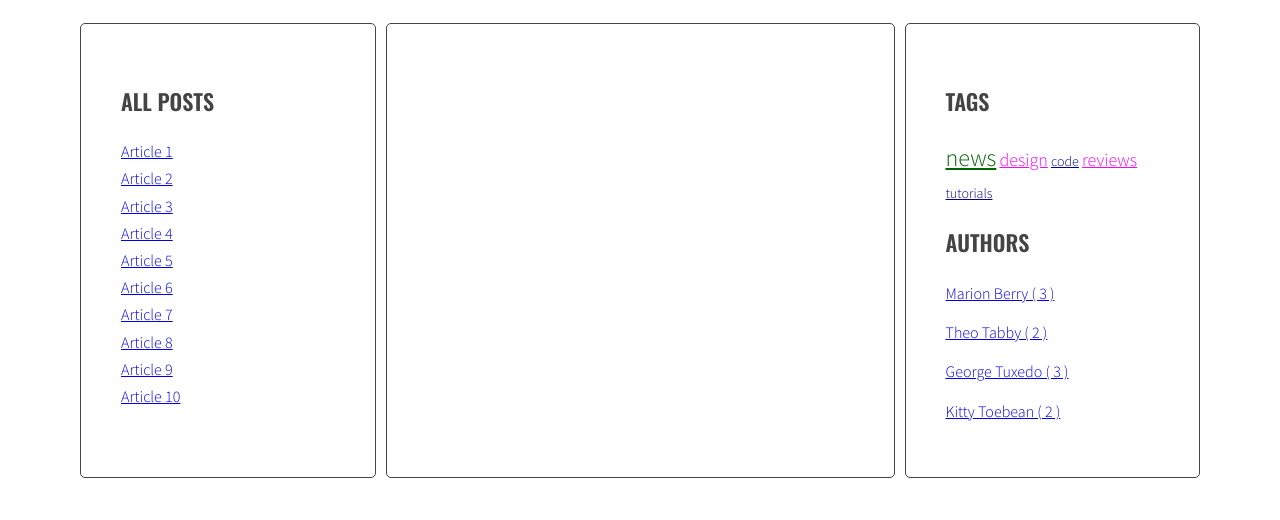
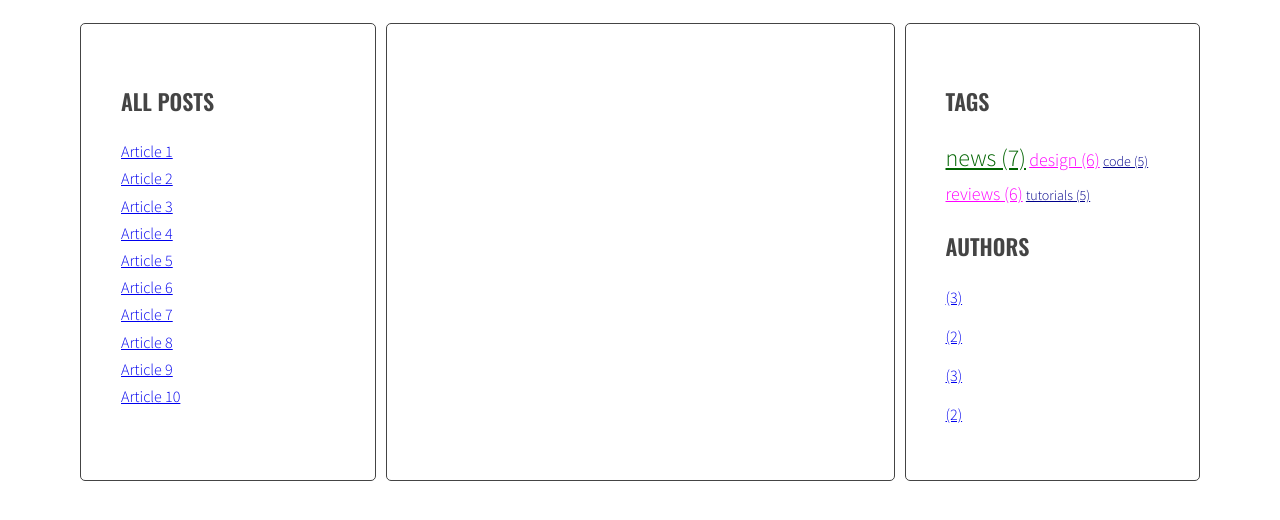
Before and after one commit to DianaRasinskaKowalczyk/javascript-blog, a website: page index.html in a window 1280 px wide. Shown: the part 220-740 px from the top of the page. Drawn offline with nearby package versions, Linux system fonts and the light colour scheme.

Commit message:
Add handlebars

```diff
--- a/index.html
+++ b/index.html
@@ -187,6 +187,26 @@
           </main>
         </div>
       </div>
+  <script id="template-article-link" type="text/x-handlebars-template">
+    <li><a href="#{{ id }}"><span>{{ title }}</span></a></li>
+  </script>
+  <script id="template-tag-link" type="text/x-handlebars-template">
+    <li><a href="#{{ id }}"><span>{{ title }}</span></a></li>
+  </script>
+  <script id="template-author-link" type="text/x-handlebars-template">
+    <li><a href="#{{ id }}"><span>{{ title }}</span></a></li>
+  </script>
+  <script id="template-tag-cloud-link" type="text/x-handlebars-template">
+    {{#each tags}}
+    <li><a href="#tag-{{ tag }}" class="{{ className }}"><span>{{ tag }} ({{ count }})</span></a></li>
+    {{/each}}
+  </script>
+  <script id="template-author-cloud-link" type="text/x-handlebars-template">
+    {{#each authors}}
+    <li><a href="#author-{{ articleAuthor }}"><span>{{ articleAuthor }} ({{ count }})</span></a></li>
+    {{/each}}
+  </script>
+  <script src="https://cdnjs.cloudflare.com/ajax/libs/handlebars.js/4.1.0/handlebars.min.js"></script>
 	<script src="js/script.js"></script>
 </body>
 </html>
--- a/js/script.js
+++ b/js/script.js
@@ -1,4 +1,12 @@
 'use strict';
+
+const templates = {
+  articleLink: Handlebars.compile(document.querySelector('#template-article-link').innerHTML),
+  tagLink: Handlebars.compile(document.querySelector('#template-tag-link').innerHTML),
+  authorLink: Handlebars.compile(document.querySelector('#template-author-link').innerHTML),
+  tagCloudLink: Handlebars.compile(document.querySelector('#template-tag-cloud-link').innerHTML),
+  authorCloudLink: Handlebars.compile(document.querySelector('#template-author-cloud-link').innerHTML)
+}
 
 const optArticleSelector = '.post',
   optTitleSelector = '.post-title',
@@ -83,7 +91,10 @@ function titleClickHandler(event){
 
     /* [DONE] create HTML of the link */
 
-    const linkHTML = '<li><a href="#' + articleId + '"><span>' + articleTitle + '</span></a></li>';
+    // const linkHTML = '<li><a href="#' + articleId + '"><span>' + articleTitle + '</span></a></li>';
+
+    const linkHTMLData = {id: articleId, title: articleTitle};
+    const linkHTML = templates.articleLink(linkHTMLData);
     console.log(linkHTML);
 
     /* [DONE] insert link into titleList */
@@ -204,7 +215,12 @@ function generateTags(){
     console.log(tag);
 
     /* [DONE] generate HTML of the link */
-    const taglinkHTML = '<li><a href="#tag-' + tag + '"><span>' + tag + '</span></a></li> ';
+   //  const taglinkHTML = '<li><a href="#tag-' + tag + '"><span>' + tag + '</span></a></li> ';
+
+  const linkHTMLData = {id: 'tag-' + tag, title: tag};
+  const taglinkHTML = templates.tagLink(linkHTMLData);
+
+
     console.log(taglinkHTML);
 
       /* [DONE] add generated code to html variable */
@@ -252,7 +268,9 @@ function generateTags(){
 
   /* [NEW] create variable for all links HTML code */
 
-  let allTagsHTML = '';
+  // let allTagsHTML = '';
+
+  const allTagsData = {tags: []};
 
   /* [NEW] START LOOP: for each tag in allTags */
 
@@ -260,8 +278,15 @@ function generateTags(){
     /* [NEW] generate code of a link and add it to allTagsHTML */
 
 
-    allTagsHTML += `<li><a href="#tag-${tag}" class="${calculateTagClass(allTags[tag], tagsParams)}"><span>${tag}</span></a></li> `;
-    console.log('allTagsHTML:', allTagsHTML);
+    // allTagsHTML += `<li><a href="#tag-${tag}" class="${calculateTagClass(allTags[tag], tagsParams)}"><span>${tag}</span></a></li> `;
+
+    allTagsData.tags.push({
+      tag: tag,
+      count: allTags[tag],
+      className: calculateTagClass(allTags[tag], tagsParams)
+    });
+
+    // console.log('allTagsHTML:', allTagsHTML);
 
   }
 
@@ -269,7 +294,7 @@ function generateTags(){
 
   /* [NEW] add html from allTagsHTML to tagList */
 
-  tagList.innerHTML = allTagsHTML;
+  tagList.innerHTML = templates.tagCloudLink(allTagsData);
 
 }
 
@@ -393,7 +418,11 @@ addClickListenersToTags();
 
       /* [DONE] generate HTML of the link */
 
-      const authorlinkHTMLTemplate = '<a href="#author-'+ articleAuthor +'">' + 'by ' + articleAuthor +'</a>';
+      // const authorlinkHTMLTemplate = '<a href="#author-'+ articleAuthor +'">' + 'by ' + articleAuthor +'</a>';
+
+      const linkHTMLData = {id: 'author-' + articleAuthor, title: articleAuthor};
+      const authorlinkHTMLTemplate = templates.authorLink(linkHTMLData);
+
       console.log(authorlinkHTMLTemplate);
 
       /* [DONE] add generated code to html variable */
@@ -424,19 +453,22 @@ addClickListenersToTags();
 
   /* [NEW] create variable for all links HTML code */
 
-  let allSideAuthorsHTML = '';
+  // let allSideAuthorsHTML = '';
 
-
+  const allSideAuthorsData = {authors: []};
 
   /* [NEW] START LOOP: for each author in allSideAuthors */
 
   for(let articleAuthor in allSideAuthors){
     /* [NEW] generate code of a link and add it to allSideAuthorsHTML */
 
+    // allSideAuthorsHTML += `<li><a href="#author-${articleAuthor}">${articleAuthor} ( ${allSideAuthors[articleAuthor]} )</a></li>`;
+    // console.log('allSideAuthorsHTML:', allSideAuthorsHTML);
 
-
-    allSideAuthorsHTML += `<li><a href="#author-${articleAuthor}">${articleAuthor} ( ${allSideAuthors[articleAuthor]} )</a></li>`;
-    console.log('allSideAuthorsHTML:', allSideAuthorsHTML);
+    allSideAuthorsData.authors.push({
+      author: articleAuthor,
+      count: allSideAuthors[articleAuthor]
+    });
 
   }
 
@@ -444,10 +476,12 @@ addClickListenersToTags();
 
    /* [NEW] add html from allSideAuthorsHTML to authorRightList */
 
-  authorRightList.innerHTML = allSideAuthorsHTML;
+  authorRightList.innerHTML = templates.authorCloudLink(allSideAuthorsData);
+  console.log(allSideAuthorsData);
 
     }
-    generateAuthors();
+
+  generateAuthors();
 
 
 function authorClickHandler(event){
--- a/sass/style.scss
+++ b/sass/style.scss
@@ -112,6 +112,7 @@ body {
 
 .post-author {
   font-style: italic;
+  list-style: none;
 }
 
 .post-tags {
```
Also changed, not shown: .eslintrc.json, css/style.css, 1 other file.
